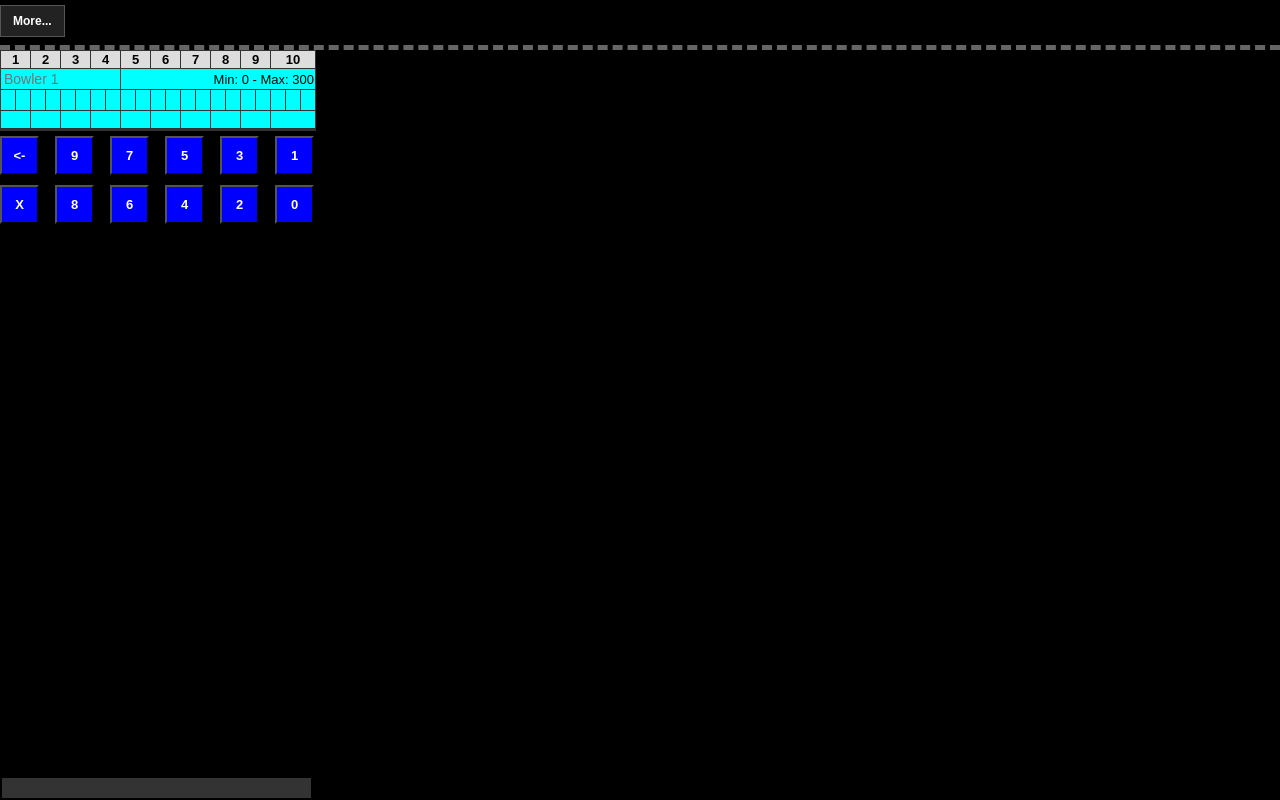
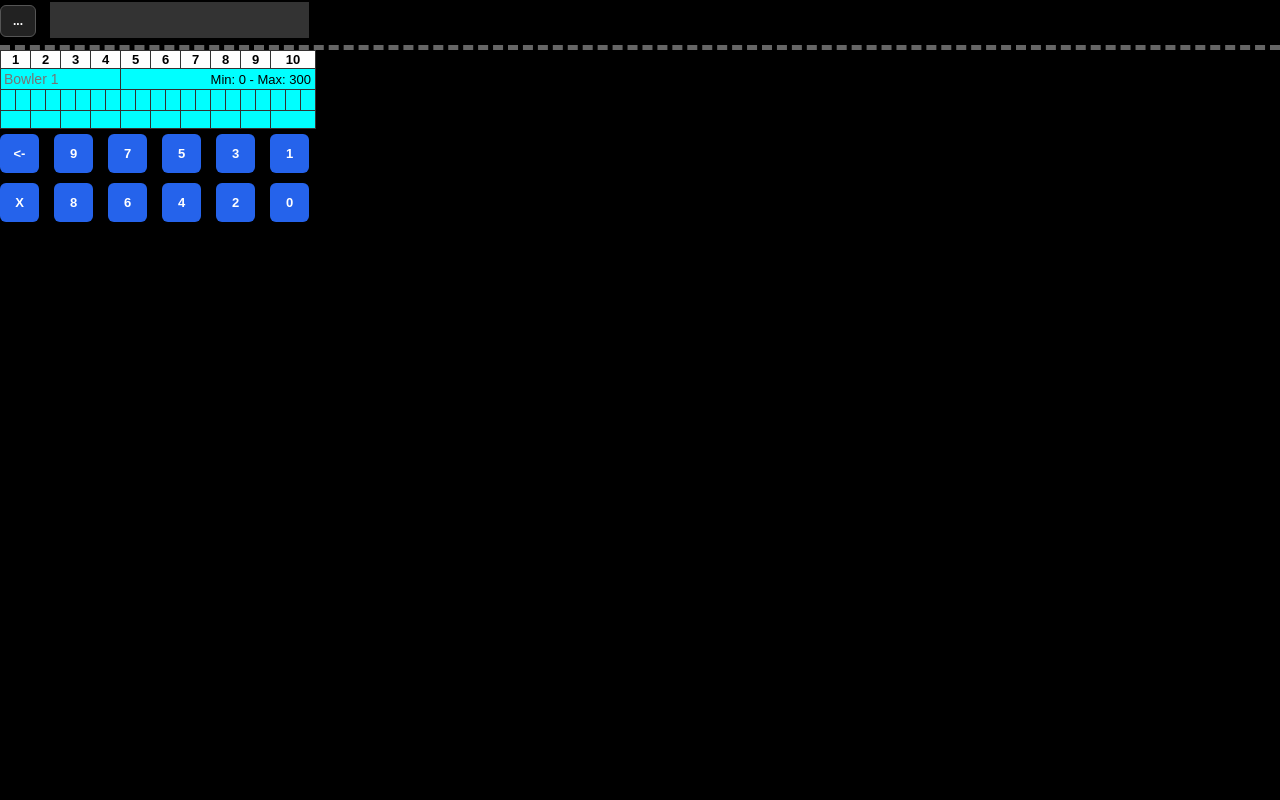
Before and after one commit to bschroed72/bowling, a plain HTML site: page scoresheet.html in a window 1280 px wide. Drawn offline with Linux system fonts and the light colour scheme.

Commit message:
Cleaned up styling

```diff
--- a/scoresheet.html
+++ b/scoresheet.html
@@ -8,50 +8,82 @@
       body {
         margin: 45px 0 0 0;
         font-family: Arial, sans-serif;
-        background: #000000;
-        color: #ffffff;
+        background: #000;
+        color: #fff;
+      }
+
+      /* Global Top Navigation */
+      .floating-container-top-left {
+        position: fixed;
+        top: 5px;
+        left: 0;
+        z-index: 1000;
       }
 
       button.menuButton {
         background: #222;
         color: #fff;
         border: 1px solid #555;
+        border-radius: 6px;
         padding: 8px 12px;
         font-size: 12px;
         cursor: pointer;
         font-weight: bold;
+        transition:
+          background 0.15s ease,
+          border-color 0.15s ease;
+      }
+
+      button.menuButton:hover {
+        background: #333;
+        border-color: #777;
       }
 
       button.functionButton {
         cursor: pointer;
-        height: 3em;
-        background: red;
-        color: black;
+        height: 3.6em;
+        background: #ef4444;
+        color: #ffffff;
         font-weight: bold;
+        font-size: 12px;
         margin: 5px;
+        padding: 0 14px;
+        border: none;
+        border-radius: 6px;
         display: none;
+        transition:
+          background 0.15s ease,
+          transform 0.05s ease;
       }
 
-      button.scoreButton {
-        cursor: pointer;
-        height: 3em;
-        width: 3em;
-        background: blue;
-        color: white;
-        font-weight: bold;
-        font-size: 13px;
+      button.functionButton:hover {
+        background: #dc2626;
       }
 
-      button.scoreButton:disabled {
-        opacity: 0.5;
-        cursor: not-allowed;
-        background-color: #cccccc;
+      button.functionButton:active {
+        transform: translateY(1px);
       }
 
+      .textarea-message {
+        font-family: inherit;
+        width: 255px;
+        font-size: 14px;
+        color: cyan;
+        background-color: #333;
+        border: 0;
+        text-align: center;
+        position: fixed;
+        top: 2px;
+        left: 50px;
+        resize: none;
+      }
+
+      /* Team Containers */
       .team-wrapper {
         border-top: 5px dashed #666;
       }
 
+      /* Score Table */
       table.scoreTable {
         border-collapse: collapse;
         background: #fff;
@@ -59,8 +91,14 @@
         font-size: 13px;
       }
 
-      table.scoreButtonTable {
-        border-collapse: collapse;
+      table.scoreTable th,
+      table.scoreTable td {
+        border: 1px solid #333;
+        background-color: transparent;
+      }
+
+      th.frame {
+        background: #ddd;
       }
 
       tr {
@@ -72,23 +110,19 @@
         background-color: aqua;
       }
 
-      th,
-      td {
-        border: 1px solid #333;
+      .input-playername {
+        font-family: inherit;
+        width: 110px;
+        font-size: 14px;
+        color: black;
         background-color: transparent;
+        border: 0;
+        outline: none;
       }
 
-      td.scoreButtonCell {
-        border: none;
-        padding: 5px 16px 5px 0px;
-      }
-
-      th.frame {
-        background: #ddd;
-      }
-
-      td.split {
-        background-color: pink;
+      td.playerNote {
+        text-align: right;
+        padding-right: 4px;
       }
 
       td.roll {
@@ -97,6 +131,10 @@
         min-width: 10px;
         height: 1.2em;
         text-align: center;
+      }
+
+      td.split {
+        background-color: pink;
       }
 
       td.frameTotal {
@@ -112,39 +150,43 @@
         opacity: 1;
       }
 
-      td.playerNote {
-        text-align: right;
+      /* Score Input Keypad */
+      table.scoreButtonTable {
+        border-collapse: collapse;
       }
 
-      .floating-container-top-left {
-        position: fixed;
-        top: 5px;
-        left: 0px;
-        z-index: 1000;
+      td.scoreButtonCell {
+        border: none;
+        padding: 5px 15px 5px 0;
       }
 
-      .input-playername {
-        width: 110px;
-        font-size: 14px;
-        color: black;
-        background-color: transparent;
-        border: 0;
+      button.scoreButton {
+        cursor: pointer;
+        height: 3em;
+        width: 3em;
+        background: #2563eb;
+        color: #ffffff;
+        border: none;
+        border-radius: 6px;
+        font-weight: bold;
+        font-size: 13px;
+        transition:
+          background 0.15s ease,
+          transform 0.05s ease;
       }
 
-      .input-message {
-        width: 305px;
-        font-size: 16px;
-        color: cyan;
-        background-color: #333;
-        border: 0;
-        text-align: center;
-        position: fixed;
-        bottom: 2px;
-        left: 2px;
+      button.scoreButton:hover:not(:disabled) {
+        background: #1d4ed8;
       }
 
-      .container-keypad {
-        margin: 0;
+      button.scoreButton:active:not(:disabled) {
+        transform: translateY(1px);
+      }
+
+      button.scoreButton:disabled {
+        opacity: 0.4;
+        cursor: not-allowed;
+        background-color: #475569;
       }
     </style>
   </head>
@@ -152,9 +194,7 @@
   <body>
     <!-- Top Global Menu Controls -->
     <div class="floating-container-top-left">
-      <button class="menuButton" onclick="toggleFunctionButtons()">
-        More...
-      </button>
+      <button class="menuButton" onclick="toggleFunctionButtons()">...</button>
       <button class="functionButton" onclick="clearScores()">
         Clear All Scores
       </button>
@@ -177,10 +217,10 @@
       </button>
     </div>
 
+    <textarea rows="2" class="textarea-message" id="BottomMessage"></textarea>
+
     <!-- Dynamic Teams Master Container -->
     <div id="teamsContainer"></div>
-
-    <input class="input-message" id="BottomMessage" />
 
     <script>
       const ROLLS = 21;
@@ -697,7 +737,7 @@
 
       function buildKeypadHTML(teamIndex) {
         return `
-          <div class="container-keypad">
+          <div>
             <table class="scoreButtonTable" data-team="${teamIndex}">
               <tr>
                 <td class="scoreButtonCell">
```
